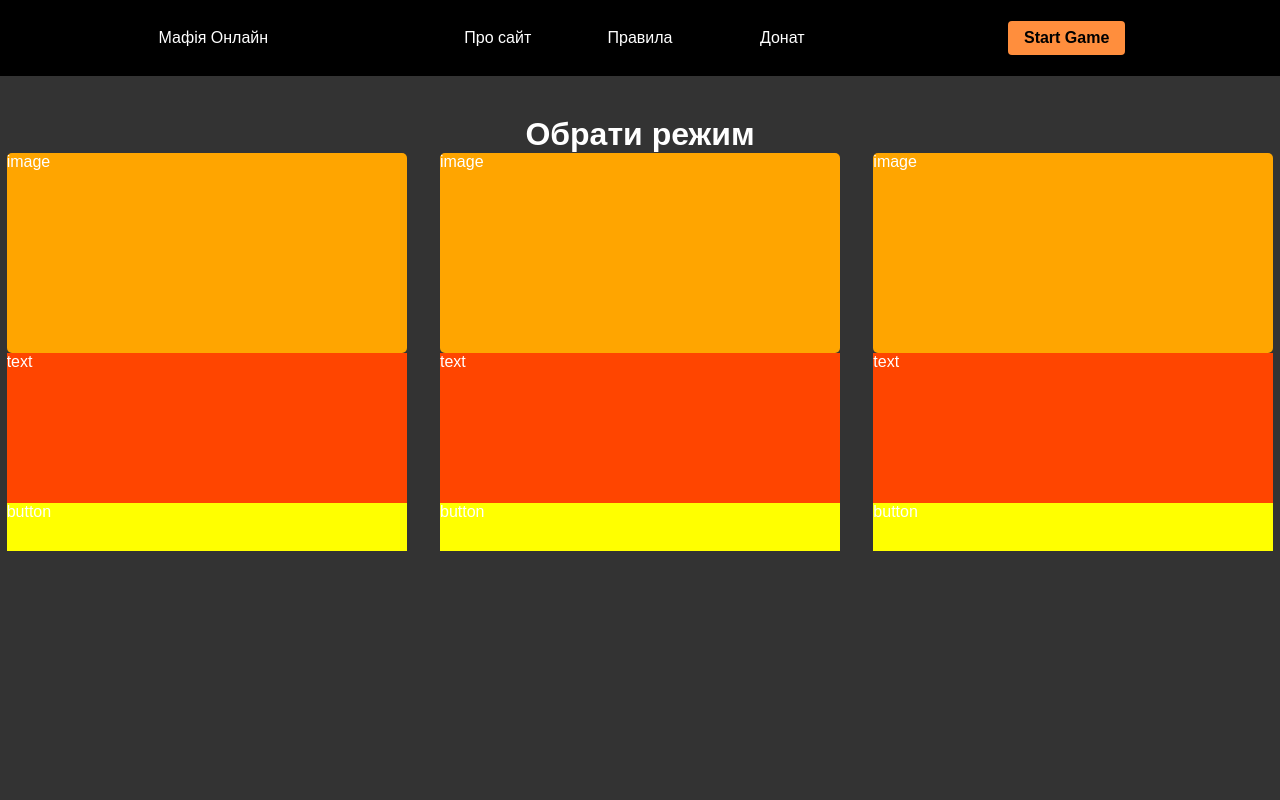
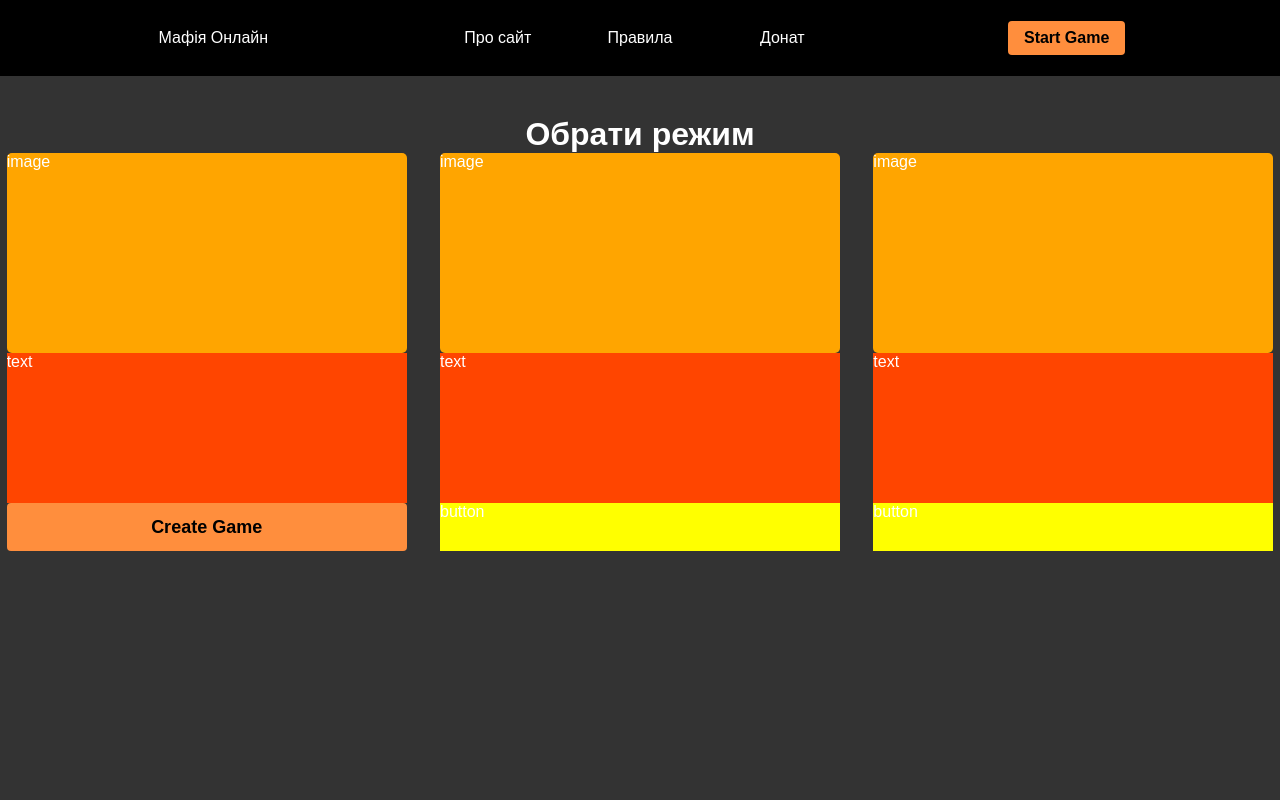
Before and after one commit to Kapysta017/Mafia, a React (Vite) app in the folder client/: page /start in a window 1280 px wide. Shown: the top 800 px of the page. Built offline with nearby package versions, Linux system fonts and the light colour scheme.

Commit message:
updated Button, created startGamePage

```diff
--- a/client/src/App.jsx
+++ b/client/src/App.jsx
@@ -1,6 +1,7 @@
 import "./App.scss";
 import { Home } from "./view/home/Home";
-import { StartGamePage } from "./view/start/StartGame";
+import { StartGamePage } from "./view/start/StartGamePage";
+import { CreateGamePage } from "./view/create/CreateGamePage";
 import { BrowserRouter as Router, Routes, Route } from "react-router-dom";
 import { Layout } from "./layoutComponents/Layout";
 
@@ -11,6 +12,7 @@ function App() {
         <Routes>
           <Route path="/" element={<Home />} />
           <Route path="/start" element={<StartGamePage />} />
+          <Route path="/create" element={<CreateGamePage />} />
         </Routes>
       </Layout>
     </Router>
--- a/client/src/layoutComponents/Header.jsx
+++ b/client/src/layoutComponents/Header.jsx
@@ -3,8 +3,8 @@ import { Button } from "../components/Button";
 import { useNavigate } from "react-router-dom";
 export function Header() {
   const navigate = useNavigate();
-  const handleClick = () => {
-    navigate("/start");
+  const handleClick = (path) => {
+    navigate(`${path}`);
   };
   return (
     <header>
@@ -18,7 +18,11 @@ export function Header() {
           <div className="container_grid_element">Донат</div>
         </div>
         <div className="container_grid_element">
-          <Button variant="action" size="medium" onClick={handleClick}>
+          <Button
+            variant="action"
+            size="medium"
+            onClick={() => handleClick("start")}
+          >
             Start Game
           </Button>
         </div>
--- a/client/src/sass/utils/_button.scss
+++ b/client/src/sass/utils/_button.scss
@@ -17,6 +17,8 @@
   }
 
   .btn-large {
+    width: 400px;
+    height: 48px;
     padding: 12px 24px;
     font-size: 18px;
   }
--- /dev/null
+++ b/client/src/view/create/CreateGamePage.jsx
@@ -0,0 +1,7 @@
+export function CreateGamePage() {
+  return (
+    <main>
+      <div>креатегамепадже</div>
+    </main>
+  );
+}
--- a/client/src/view/start/StartGame.jsx
+++ b/client/src/view/start/StartGamePage.jsx
@@ -1,4 +1,10 @@
+import { Button } from "../../components/Button";
+import { useNavigate } from "react-router-dom";
 export function StartGamePage() {
+  const navigate = useNavigate();
+  const handleClick = (path) => {
+    navigate(`/${path}`);
+  };
   return (
     <div className="start_container">
       <h1>Обрати режим</h1>
@@ -7,7 +13,13 @@ export function StartGamePage() {
           <div className="create">
             <div className="image">image</div>
             <div className="text"> text</div>
-            <div className="button"> button</div>
+            <Button
+              variant="action"
+              size="large"
+              onClick={() => handleClick("create")}
+            >
+              Create Game
+            </Button>
           </div>
         </div>
         <div className="container_element">
```
